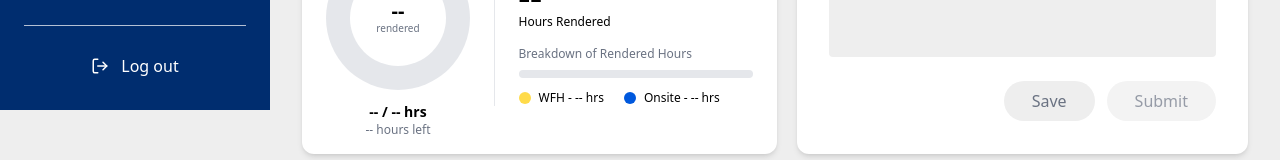
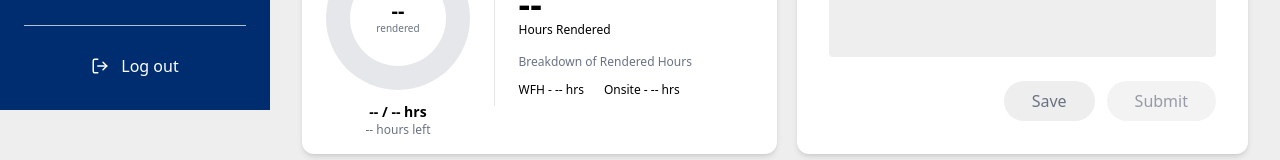
Before and after one commit to Eem-Key/Intern-Self-Service-Platform-ISS, a React (Vite) app in the folder apps/client/: page /intern/dashboard in a window 1280 px wide. Shown: the part 690-850 px from the top of the page. Built offline with nearby package versions, Linux system fonts and the light colour scheme; no server answers; sample sign-in values are in the browser's storage.

Commit message:
update program progress layout

```diff
--- a/apps/client/src/features/dashboard/intern/components/ProgramProgressCard.tsx
+++ b/apps/client/src/features/dashboard/intern/components/ProgramProgressCard.tsx
@@ -85,7 +85,7 @@ function ProgramProgressCard() {
               <span>Breakdown of Rendered Hours</span>
             </div>
 
-            <div className="flex h-2 w-full overflow-hidden rounded-full bg-gray-200">
+            {/*<div className="flex h-2 w-full overflow-hidden rounded-full bg-gray-200">
               <div
                 className="h-full bg-[#FFDB4A]"
                 style={{ width: `${wfhRenderedPercentage}%` }}
@@ -95,17 +95,17 @@ function ProgramProgressCard() {
                 className="h-full bg-[#0058DD]"
                 style={{ width: `${onsiteRenderedPercentage}%` }}
               />
-            </div>
+            </div>*/}
           </div>
 
           <div className="mt-3 flex flex-col gap-2 text-xs sm:flex-row sm:flex-wrap sm:gap-x-5 sm:gap-y-2">
             <p className="flex items-center gap-2">
-              <span className="h-3 w-3 rounded-full bg-[#FFDB4A]" />
+              {/*<span className="h-3 w-3 rounded-full bg-[#FFDB4A]" />*/}
               WFH - {isLoading ? '--' : wfhHours} hrs
             </p>
 
             <p className="flex items-center gap-2">
-              <span className="h-3 w-3 rounded-full bg-[#0058DD]" />
+              {/*<span className="h-3 w-3 rounded-full bg-[#0058DD]" /> */}
               Onsite - {isLoading ? '--' : onsiteHours} hrs
             </p>
           </div>
```
